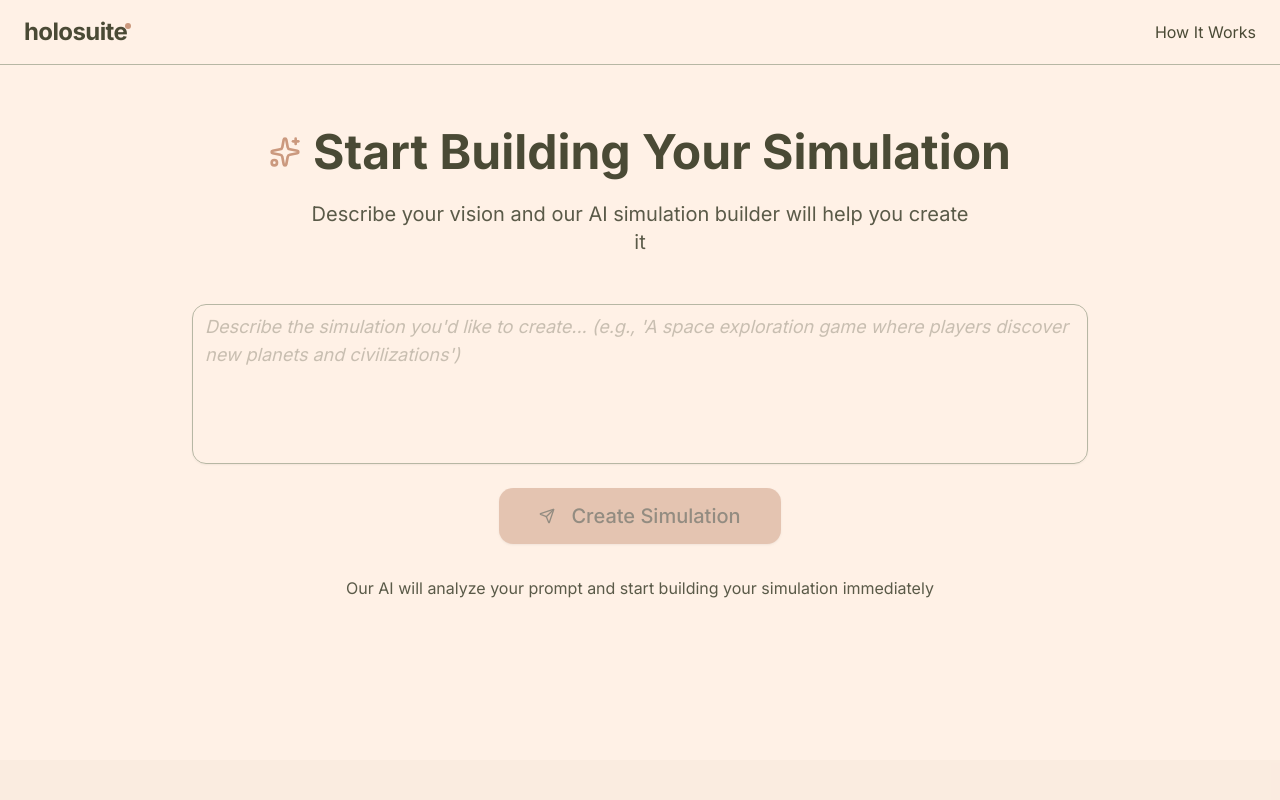
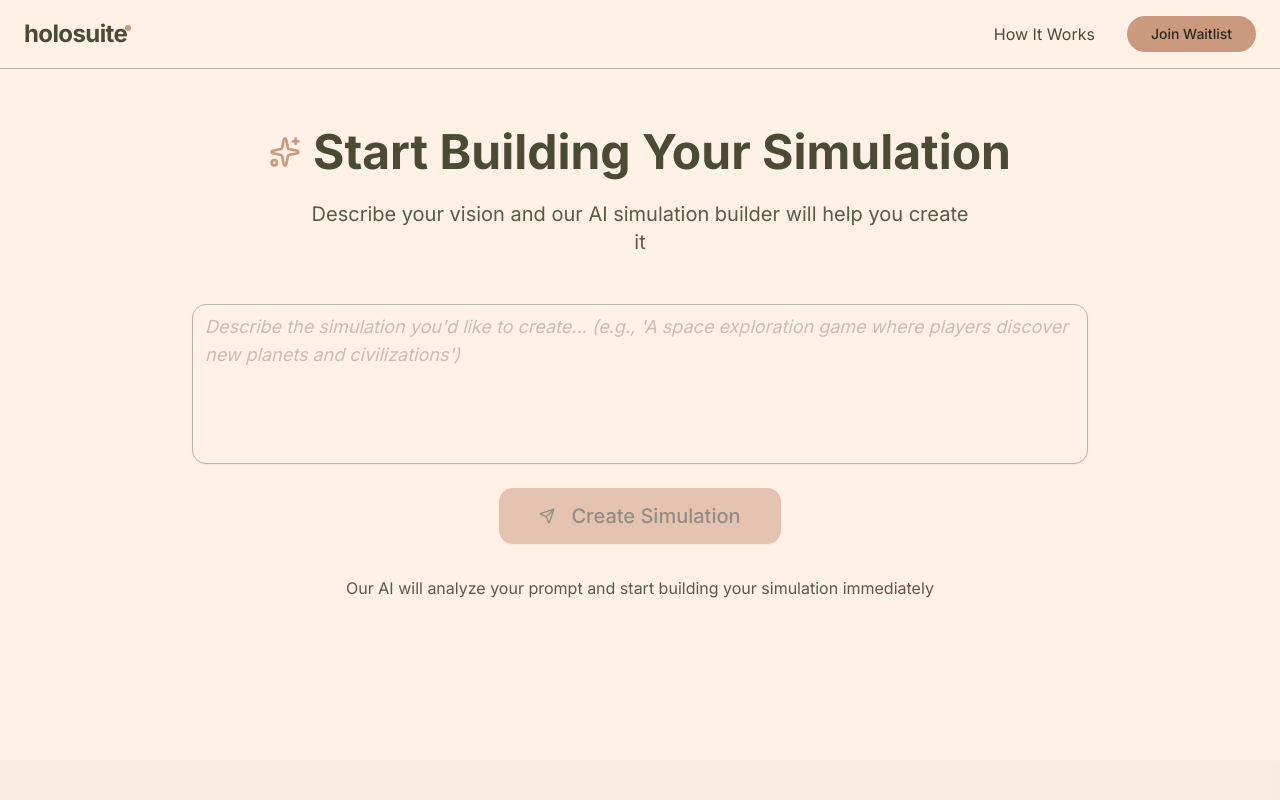
Before and after one commit to holosuite/holosuite.lol, a Next.js app: page / in a window 1280 px wide. Shown: the top 800 px of the page. Built offline with nearby package versions, Linux system fonts and the light colour scheme; no server answers.

Commit message:
Add join waitlist CTA
Resolves #5

```diff
--- a/app/page.tsx
+++ b/app/page.tsx
@@ -50,12 +50,20 @@ export default function Home() {
             </div>
             <div className="w-1.5 h-1.5 rounded-full bg-primary -ml-0.5 mb-3"></div>
           </div>
-          <div className="hidden md:flex items-center gap-8">
+          <div className="flex items-center gap-4 md:gap-8">
             <a
               href="#how-it-works"
-              className="text-foreground hover:text-primary transition"
+              className="hidden md:block text-foreground hover:text-primary transition"
             >
               How It Works
+            </a>
+            <a
+              href="https://forms.gle/6tv7kgUvNFWHbS7g6"
+              target="_blank"
+              rel="noopener noreferrer"
+              className="bg-primary hover:bg-primary/90 text-primary-foreground font-medium rounded-full px-4 py-2 md:px-6 text-sm transition-all hover:scale-105"
+            >
+              Join Waitlist
             </a>
           </div>
         </div>
@@ -433,8 +441,16 @@ export default function Home() {
             </div>
             <div className="flex flex-col sm:flex-row items-center justify-center gap-4">
               <a
+                href="https://forms.gle/6tv7kgUvNFWHbS7g6"
+                target="_blank"
+                rel="noopener noreferrer"
+                className="bg-primary hover:bg-primary/90 text-primary-foreground font-medium rounded-full px-8 py-4 text-lg transition-all hover:scale-105"
+              >
+                Join Waitlist for Early Access
+              </a>
+              <a
                 href="#"
-                className="bg-primary hover:bg-primary/90 text-primary-foreground font-medium rounded-full px-8 py-4 text-lg transition-all hover:scale-105"
+                className="border border-border hover:bg-accent hover:text-accent-foreground font-medium rounded-full px-8 py-4 text-lg transition-all hover:scale-105"
               >
                 Create Simulation
               </a>
```
